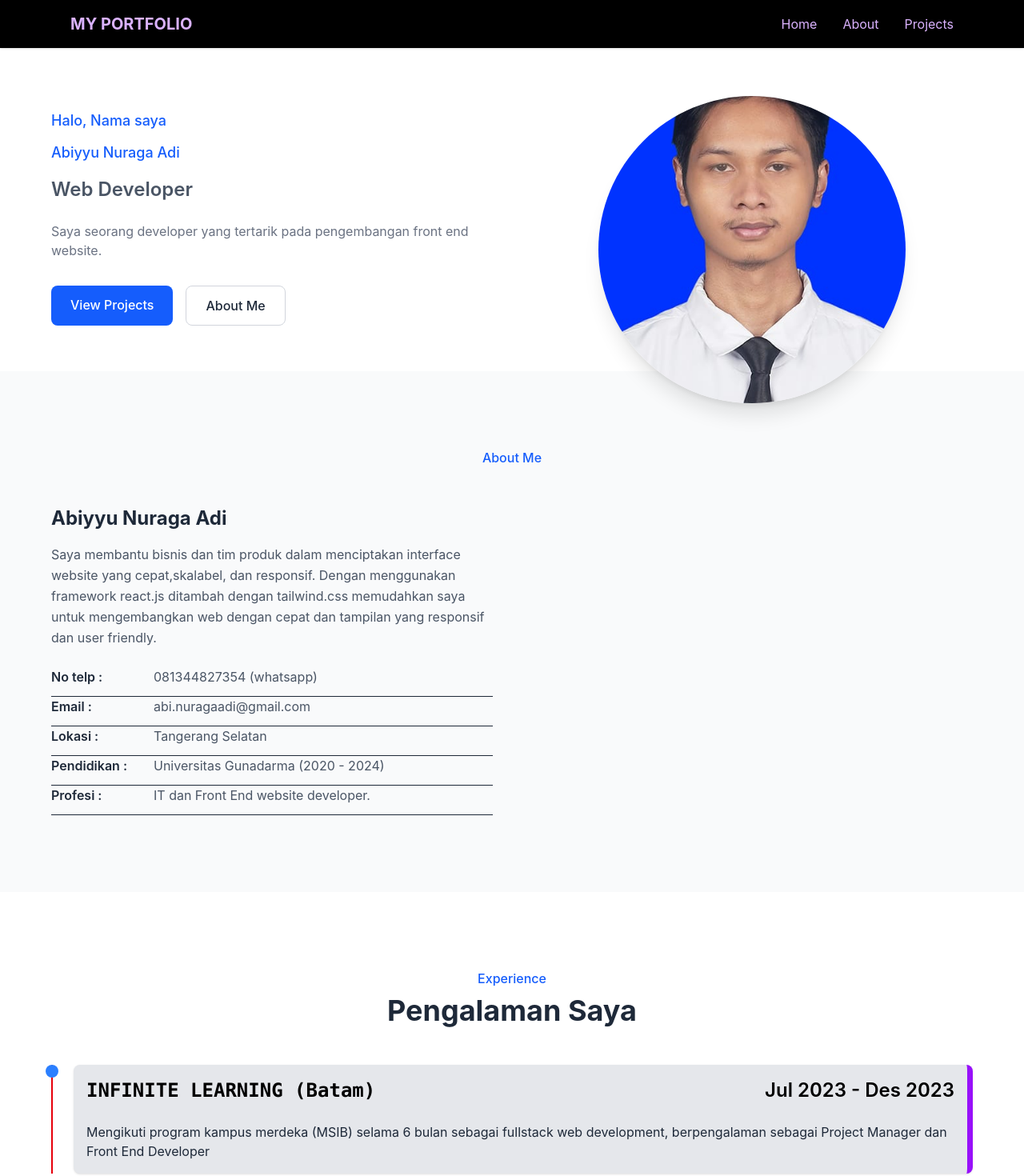
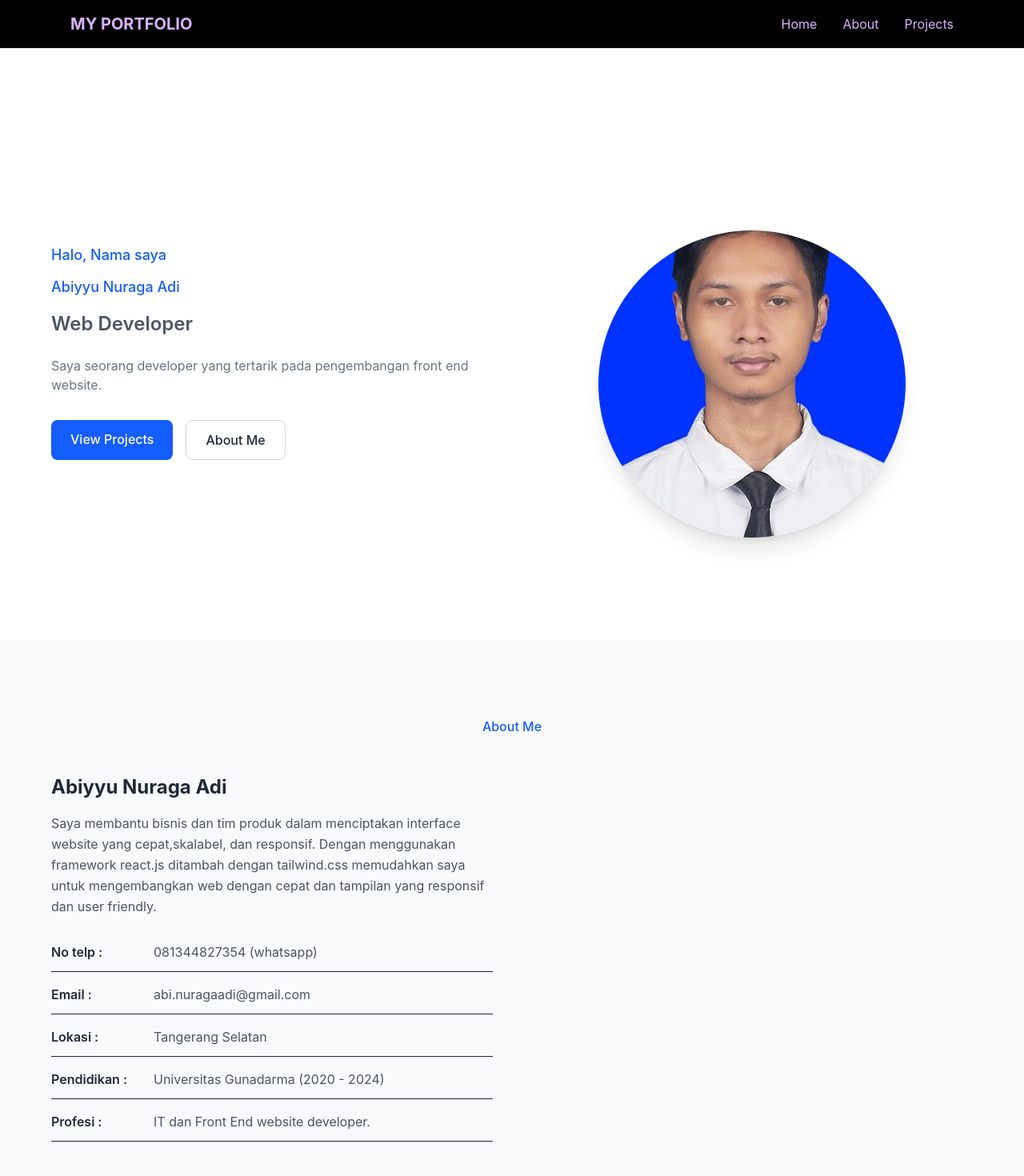
Before and after one commit to abinuraga/portfolio, a React app: page / in a window 1280 px wide. Shown: the top 1470 px of the page at 80% size. Built offline with nearby package versions, Linux system fonts and the light colour scheme; the HTML template or start-up script is replaced by a standard one.

Commit message:
perbaikan revisi

```diff
--- a/src/Home.jsx
+++ b/src/Home.jsx
@@ -51,7 +51,7 @@ function Home() {
             </nav>
 
             {/* Hero */}
-            <section id="home" className="flex min-h screen items-cener justify-center px-6 pt-20">
+            <section id="home" className="flex min-h-screen items-center justify-center px-6 pt-20">
 
                 <div className="mx-auto grid max-w-6xl items-center gap-12 md:grid-cols-2">
 
@@ -109,7 +109,7 @@ function Home() {
                                 </p>
 
                                 {/* data pribadi */}
-                                <div classname="mt-8 space-y-4" data-aos="fade-up" data-aos-delay="300">
+                                <div className="mt-8 space-y-4" data-aos="fade-up" data-aos-delay="300">
                                     <div className="flex border-b pb-3">
                                         <span className="w-32 font-semibold">No telp : </span>
                                         <span className="text-gray-600">081344827354 (whatsapp) </span>
@@ -157,7 +157,7 @@ function Home() {
 
                     <div className="relative space-y-9">
                         <div className="absolute left-0 top-0 h-full w-[2px] bg-red-600"></div>
-                        <div className="relative ml-7 border-r-7 border-purple-600 rounded-lg bg-gray-200 p-4 shadow-sm" data-aos="slide-right" data-aos-delay="100">
+                        <div className="relative ml-7 border-r-4 border-purple-600 rounded-lg bg-gray-200 p-4 shadow-sm" data-aos="slide-right" data-aos-delay="100">
 
                             <div className="absolute -left-[35px] top-0 h-4 w-4 rounded-full bg-blue-500"></div>
 
```
